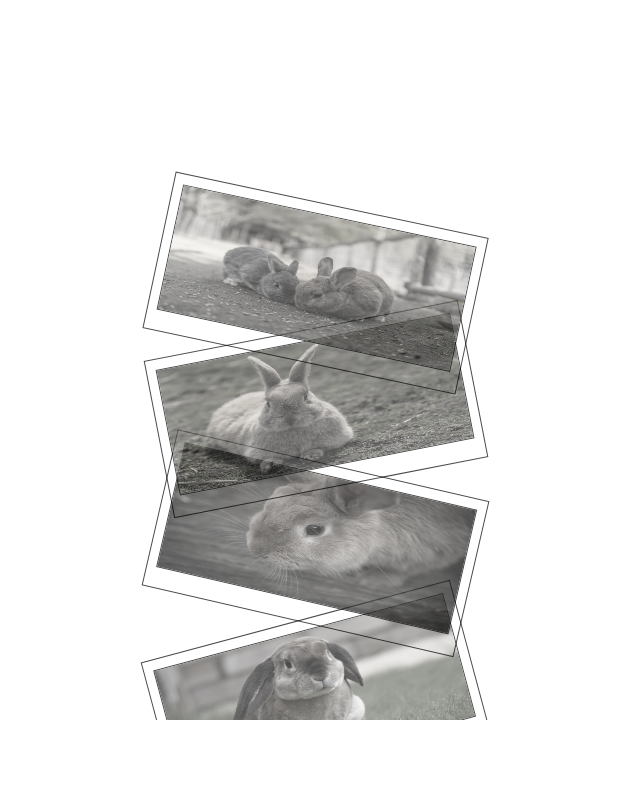
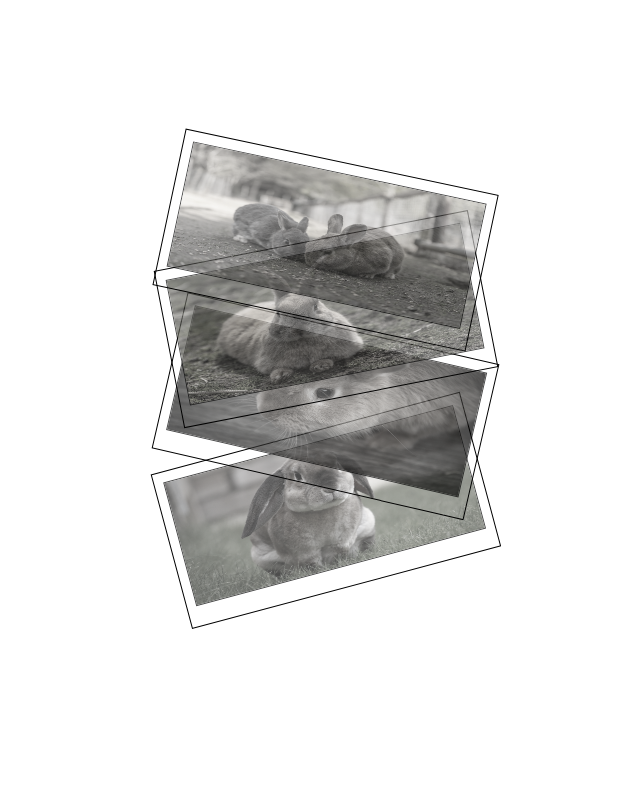
Before and after one commit to dhlavacova/Galerie, a plain HTML site: page index.html in a window 1280 px wide. Shown: the whole page, without its empty margins (382-1022 px from the left). Drawn offline with Linux system fonts and the light colour scheme.

Commit message:
die Bildern vergrößen sich

```diff
--- a/css/style.css
+++ b/css/style.css
@@ -35,52 +35,80 @@ display: flex;
 
     }
 
-img{
+img {
     filter: grayscale(90%);
     position: relative;
-    bottom:5px;
+    bottom: 5px;
     width: 300px;
     border: 1px solid black;
+    opacity: 0.70;
+    transition: 2s;
+    z-index: auto;
 
+}
+img:hover{
+    filter: grayscale(0);
 }
 
 span:first-child{
     transform: rotate(12deg) translate(10px, 1px);
     z-index: 6;
     position: absolute;
-     top:120px;
-    left: 400px;
-    opacity:0.70;
+     top:12%;
+    left: 40%;
+
 }
 span:nth-child(2){
     transform: rotate(-11deg) translate(10px, 1px);
     z-index: 5;
     position: absolute;
-    top:250px;
-    left: 400px;
-    opacity:0.70;
+    top:25%;
+    left: 40%;
+
 }
 
 span:nth-child(3){
     transform: rotate(13deg) translate(10px, 1px);
     z-index: 3;
     position: absolute;
-    top: 380px;
-    left: 400px;
-    opacity:0.70;
+    top: 38%;
+    left: 40%;
+
 }
 span:last-child{
     transform: rotate(345deg) translate(10px, 1px);
     z-index: 2;
     position: absolute;
-    top:540px;
-    left:400px;
-    opacity:0.70;
+    top:55%;
+    left:40%;
+
+}
+span:first-child:hover{
+    transform:scale(1.5);
+    opacity:1;
+    transition: 3s;
+}
+
+span:nth-child(2):hover{
+    transform:scale(1.5);
+    opacity:1;
+    transition: 3s;
+}
+span:nth-child(3):hover{
+    transform:scale(1.5);
+    opacity:1;
+    transition: 3s;
+    z-index: 7;
+}
+span:last-child:hover{
+    transform:scale(1.5);
+    opacity:1;
+    transition: 3s;
+    z-index: 7;
 }
 
 @media (max-width: 768px) {
 .main-container{
     width: 100vw;
     height: 60vw;
-}
-}
+}}
--- a/index.html
+++ b/index.html
@@ -10,10 +10,10 @@
     </head>
     <body>
         <section class="main-container">
-            <span ><img src="pictures/animal-g89b1fe935_1920.jpg" alt="1" width="192" height="128"></span>
-            <span><img src="pictures/animal-g1433047be_1920.jpg" alt="2" width="192" height="128"></span>
+            <span ><img src="pictures/zajicek1.jpg" alt="1" width="192" height="128"></span>
+            <span><img src="pictures/rabbit2.jpg" alt="2" width="192" height="128"></span>
             <span><img src="pictures/animal-gc49e848b1_1920.jpg" alt="3" width="192" height="128"></span>
-            <span><img src="pictures/rabbit-g8edb1aa57_1920.jpg" alt="4" width="192" height="128"></span>
+            <span><img src="pictures/rabbit4.jpg" alt="4" width="192" height="128"></span>
         </section>
     </body>
 </html>
```
Also changed, not shown: pictures/rabbit2.jpg (renamed from pictures/animal-g1433047be_1920.jpg), pictures/rabbit4.jpg (renamed from pictures/rabbit-g8edb1aa57_1920.jpg), pictures/zajicek1.jpg (renamed from pictures/animal-g89b1fe935_1920.jpg).
